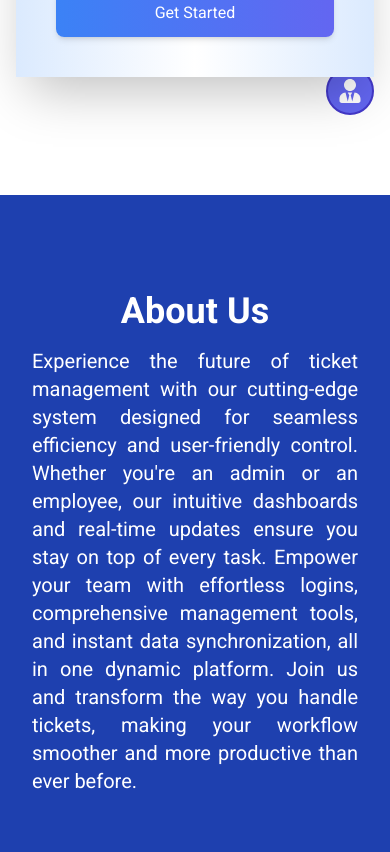
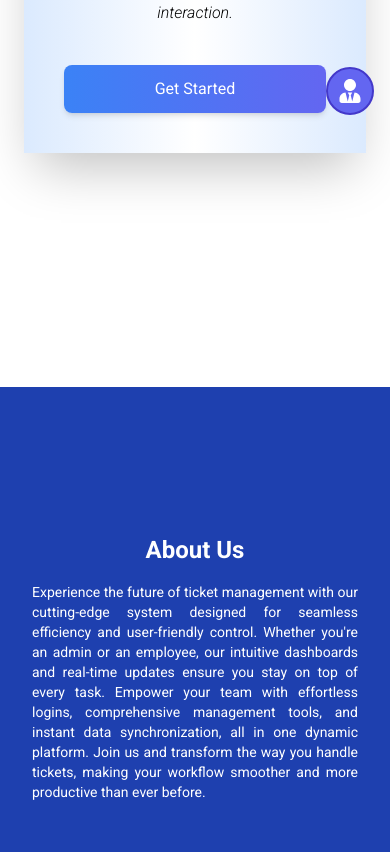
Before and after one commit to sharduli8090/ticketing_system_frontend_rvtc, a React (Vite) app: page /home in a window 390 px wide. Shown: the part 713-1565 px from the top of the page. Built offline with nearby package versions, Linux system fonts and the light colour scheme.

Commit message:
fixed home page

```diff
--- a/src/components/floating-widget/FloatingWidget.jsx
+++ b/src/components/floating-widget/FloatingWidget.jsx
@@ -5,7 +5,7 @@ const FloatingWidget = () => {
   const [isHovered, setIsHovered] = useState(false);
 
   return (
-    <div className="fixed bottom-4 right-4">
+    <div className="fixed bottom-4 right-4 z-50">
       <div
         className="relative"
         onMouseEnter={() => setIsHovered(true)}
--- a/src/components/home/Home.jsx
+++ b/src/components/home/Home.jsx
@@ -27,8 +27,8 @@ const Home = () => {
   return (
     <div className="flex flex-col items-center">
       {/* Login Buttons Section */}
-      <section className="w-full min-h-screen bg-white flex flex-col justify-center items-center space-y-8 relative">
-        <div className="max-w-7xl mx-auto px-4 sm:px-6 lg:px-8 text-center z-10">
+      <section className="w-full min-h-screen bg-white flex flex-col justify-center items-center space-y-8 relative mt-16 mb-32 lg:my-0 md:my-0">
+        <div className="max-w-7xl mx-auto md:px-4 px-6 lg:px-8 text-center z-1">
           <div className="bg-white bg-gradient-to-r from-blue-100 via-white to-blue-100 shadow-2xl p-10 relative z-10 ">
             <h1 className="text-5xl font-medium mb-8 text-gray-800 ">
               Efficiency Meets Excellence
@@ -74,8 +74,8 @@ const Home = () => {
       <section className="w-full min-h-screen bg-blue-800 py-20 text-white flex justify-center items-center transition-all duration-500 ease-in-out">
         <div className="max-w-7xl mx-auto px-4 sm:px-6 lg:px-8 flex flex-col md:flex-row items-center text-center md:text-left">
           <div className="md:w-1/2 p-4">
-            <h2 className="text-4xl font-bold mb-4">About Us</h2>
-            <p className="text-xl mb-8 text-justify">
+            <h2 className="lg:text-4xl md:text-4xl text-2xl font-bold mb-4">About Us</h2>
+            <p className="lg:text-xl md:text-xl text-sm mb-8 text-justify">
               Experience the future of ticket management with our cutting-edge
               system designed for seamless efficiency and user-friendly control.
               Whether you&apos;re an admin or an employee, our intuitive
@@ -100,7 +100,7 @@ const Home = () => {
       {/* Stats Section */}
       <section className="w-full min-h-screen bg-white py-20 flex flex-col justify-center items-center transition-all duration-500 ease-in-out">
         <div className="max-w-7xl mx-auto px-4 sm:px-6 lg:px-8 text-center">
-          <h2 className="text-4xl font-semibold mb-20">Our Stats</h2>
+          <h2 className="lg:text-4xl md:text-4xl text-2xl  font-semibold mb-20">Our Stats</h2>
           <div className="flex justify-center flex-wrap  lg:space-x-8 ">
             {
               // Stats Cards
@@ -123,8 +123,8 @@ const Home = () => {
       {/* Feature Section */}
       <section className="w-full min-h-screen bg-blue-800 py-20 text-white flex flex-col justify-center items-center transition-all duration-500 ease-in-out">
         <div className="max-w-7xl mx-auto px-4 sm:px-6 lg:px-8 text-center">
-          <h2 className="text-4xl font-bold mb-4">Our Features</h2>
-          <p className="text-xl mb-8">
+          <h2 className="lg:text-4xl md:text-4xl text-2xl font-bold mb-4">Our Features</h2>
+          <p className="lg:text-xl md:text-xl text-md mb-8">
             Explore our range of features designed to cater to all your
             ticketing needs.
           </p>
@@ -145,18 +145,18 @@ const Home = () => {
       {/* More Info Section */}
       <section className="w-full min-h-screen bg-white py-20 flex flex-col justify-center items-center transition-all duration-500 ease-in-out">
         <div className="max-w-7xl mx-auto px-4 sm:px-6 lg:px-8 text-center">
-          <h2 className="text-4xl font-bold mb-4">More Information</h2>
-          <p className="text-xl mb-8">
+          <h2 className="lg:text-4xl md:text-4xl text-2xl font-bold mb-4">More Information</h2>
+          <p className="lg:text-xl md:text-xl text-md mb-8">
             Get in touch with us to know more about our services and how we can
             help you.
           </p>
         </div>
         <div
-          className="bg-gradient-to-b from-blue-200  to-indigo-400 p-20 rounded-full animate-bounce shadow-2xl mt-20 drop-shadow-2xlll"
+          className="bg-gradient-to-b from-blue-200  to-indigo-400 p-20 rounded-full animate-bounce shadow-2xl mt-20 "
           onClick={handleSendQuery}
         >
           <FaAnglesDown
-            className="text-9xl mt-5 text-white "
+            className="lg:text-9xl md:text-9xl text-7xl text-white "
             style={{
               background: "linear-gradient(to right, #3b82f6, #6366f1)",
               WebkitBackgroundClip: "text",
```
